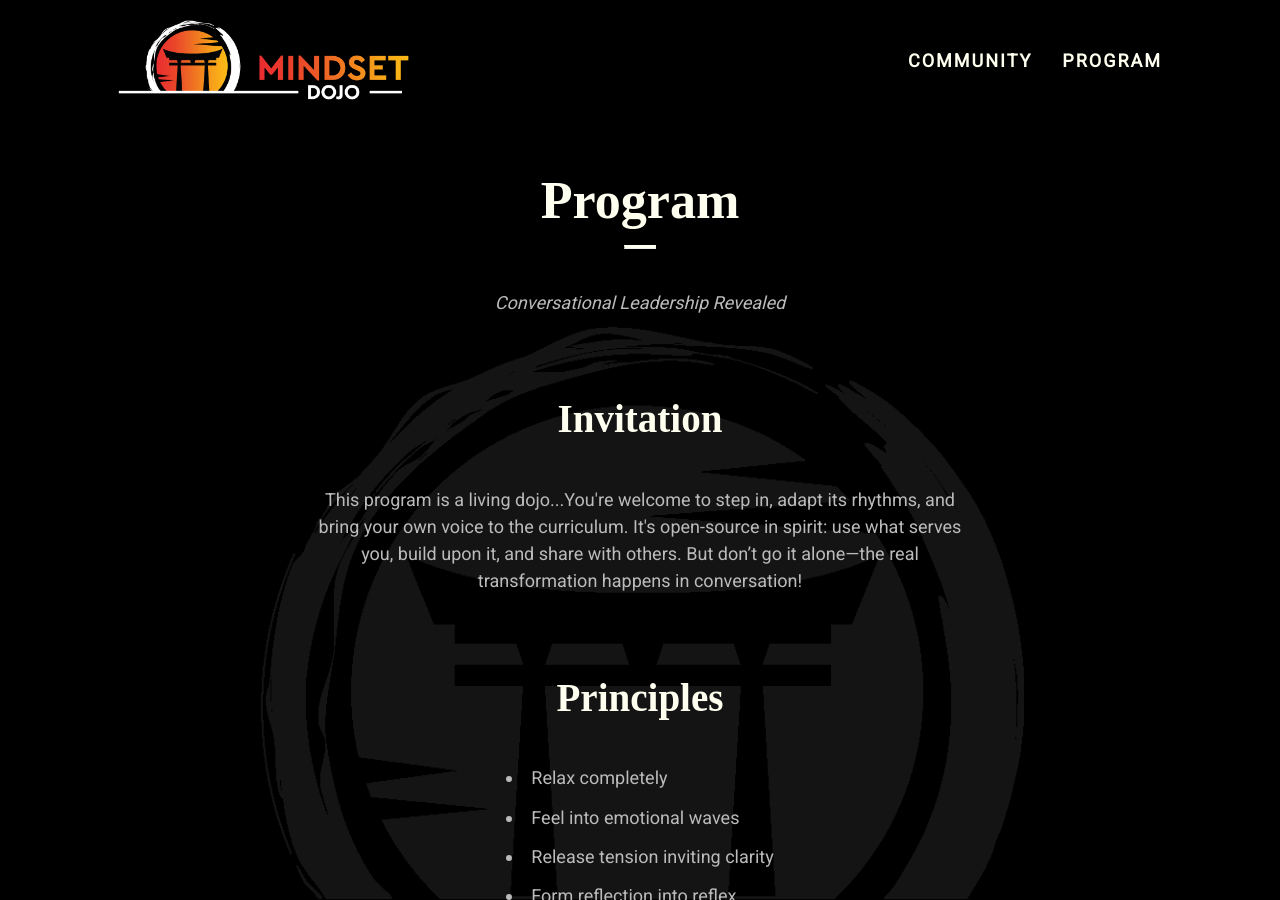
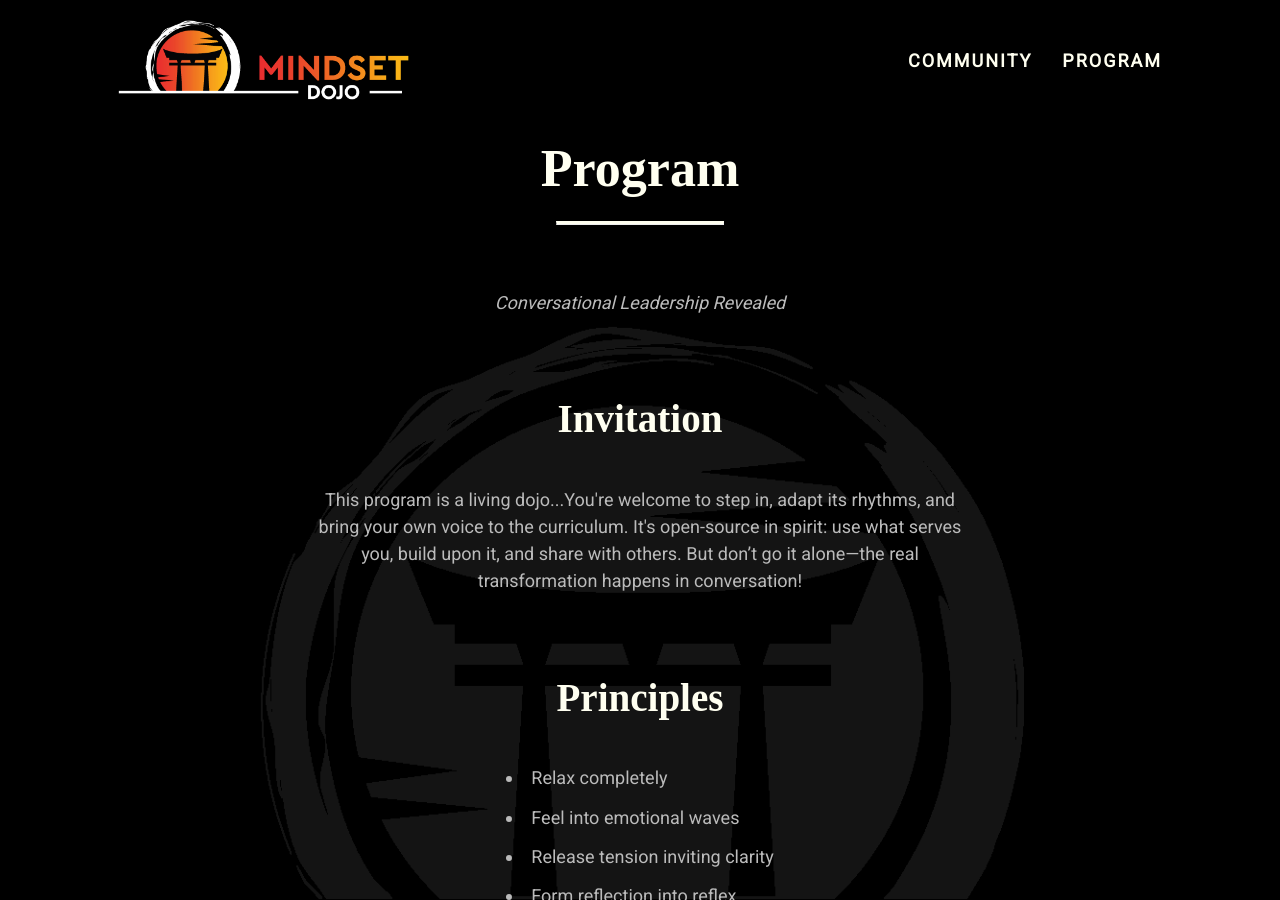
Before and after one commit to mindset-dojo/mindset-dojo.github.io, a Jekyll site: the page built from program.md, in a window 1280 px wide and 900 px high. Built offline with Jekyll 4.4.1, drawn with Linux system fonts in a browser that asks for light colours; some web fonts are replaced.

Commit message:
refactor: Don't Think. Train

```diff
--- a/program.md
+++ b/program.md
@@ -6,8 +6,10 @@ css_id: program
 ---
 {% assign program = site.data.program %}
 
+<h1>Program</h1>
+<hr>
+
 <section>
-  <h1>Program <hr> </h1>
   <p><em>{{ program.mission }}</em></p>
 </section>
 
```
